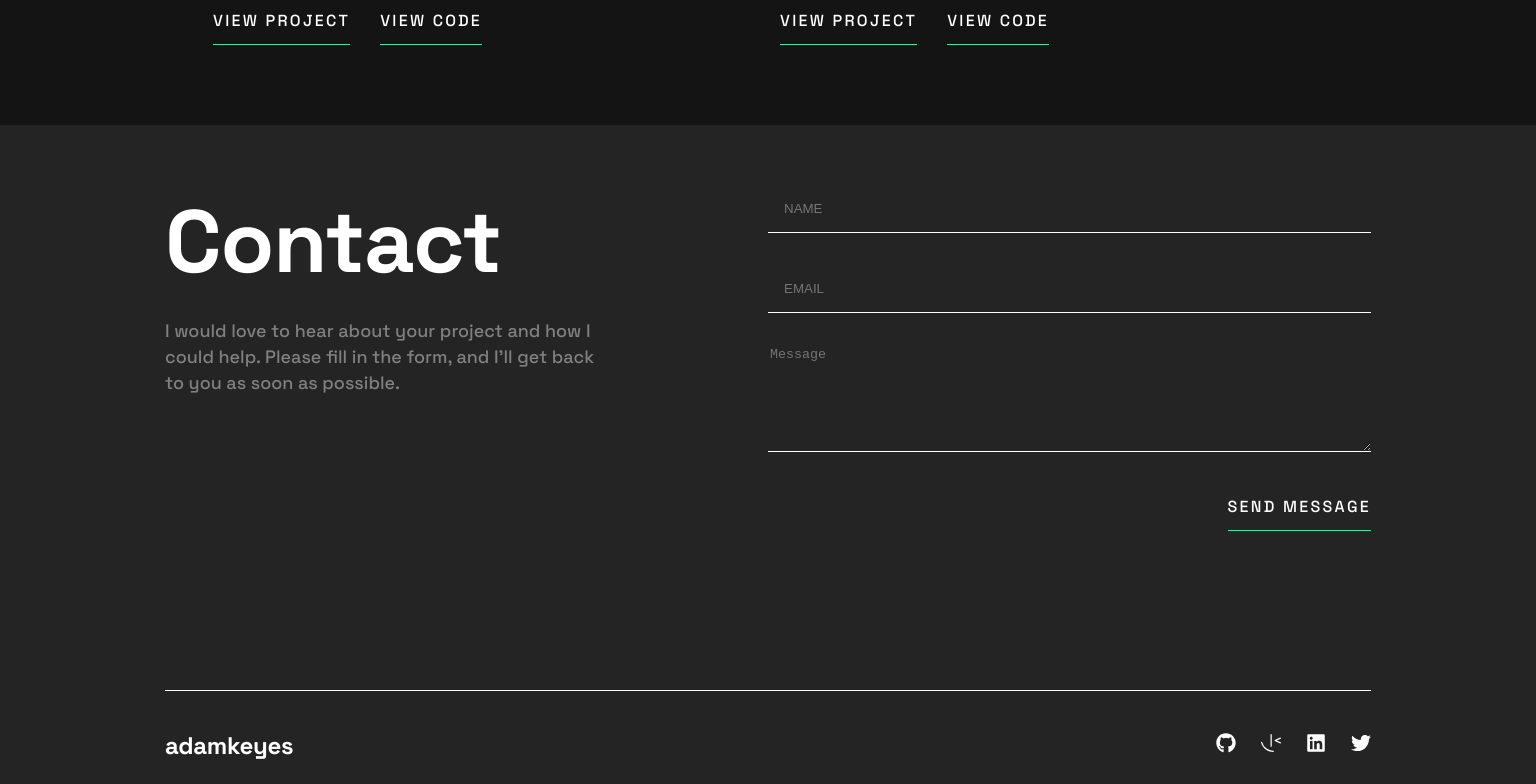
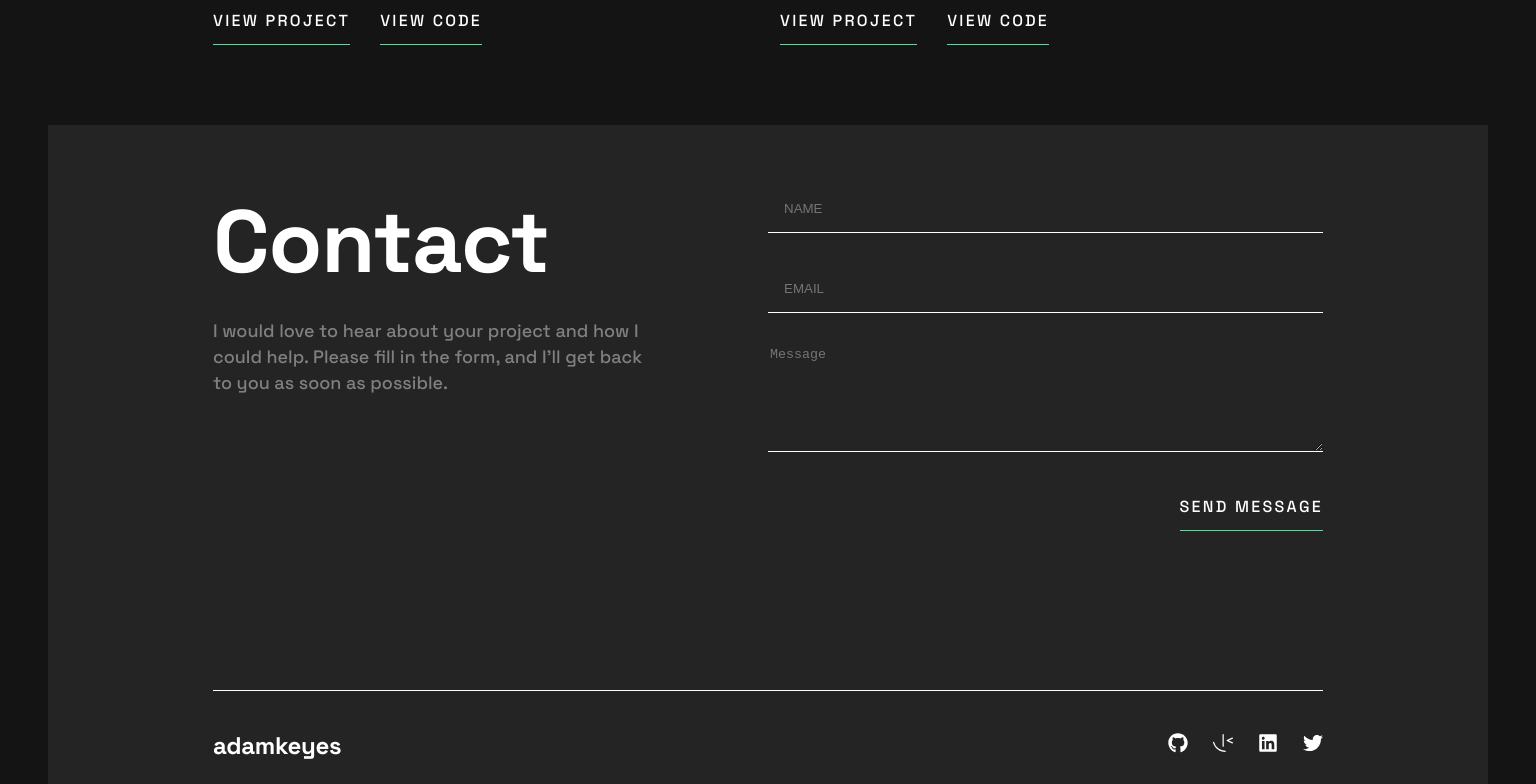
Before and after one commit to GuyNamedEJ/developer-portfolio, a React (Vite) app: page / in a window 1536 px wide. Shown: the part 2980-3764 px from the top of the page. Built offline with nearby package versions, Linux system fonts and the light colour scheme.

Commit message:
Cleaning up styles

```diff
--- a/src/css/style.css
+++ b/src/css/style.css
@@ -372,7 +372,7 @@ input[type=text]:focus {
         display: block;
         position: absolute;
         width: 445px;
-        top:0;
+        top:-50px;
         right: 0;
         z-index: -5;
     }
@@ -418,6 +418,11 @@ input[type=text]:focus {
         width:445px;
     }
 
+    .contact{
+        max-width: 1440px;
+        margin:0 auto;
+    }
+
     .contact-info>h1{
         font-size: 88px;
     }
@@ -435,7 +440,7 @@ input[type=text]:focus {
 
     .social-container
     {
-        margin:0 165px;
+       margin: 0 165px;
     }
 
 }
```
